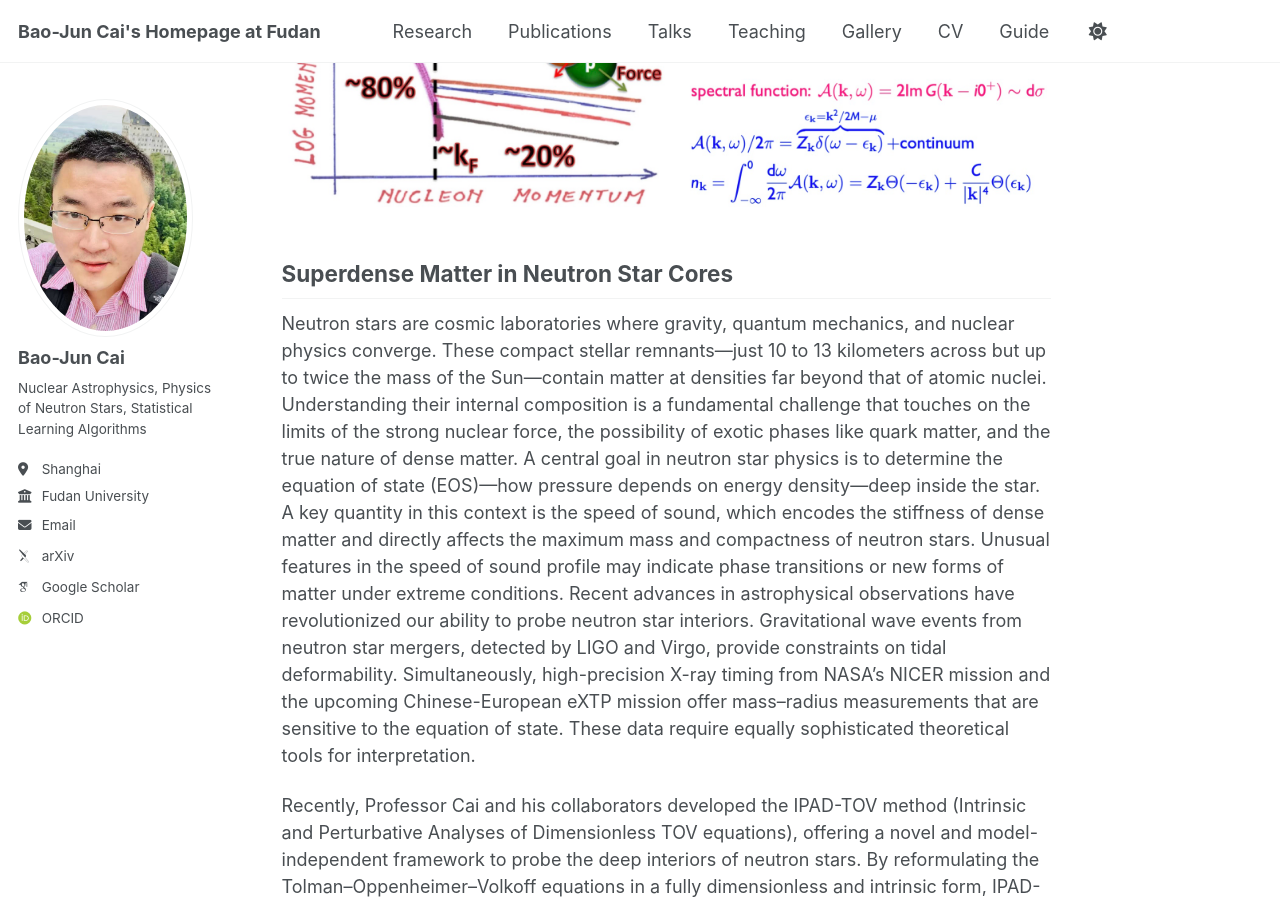
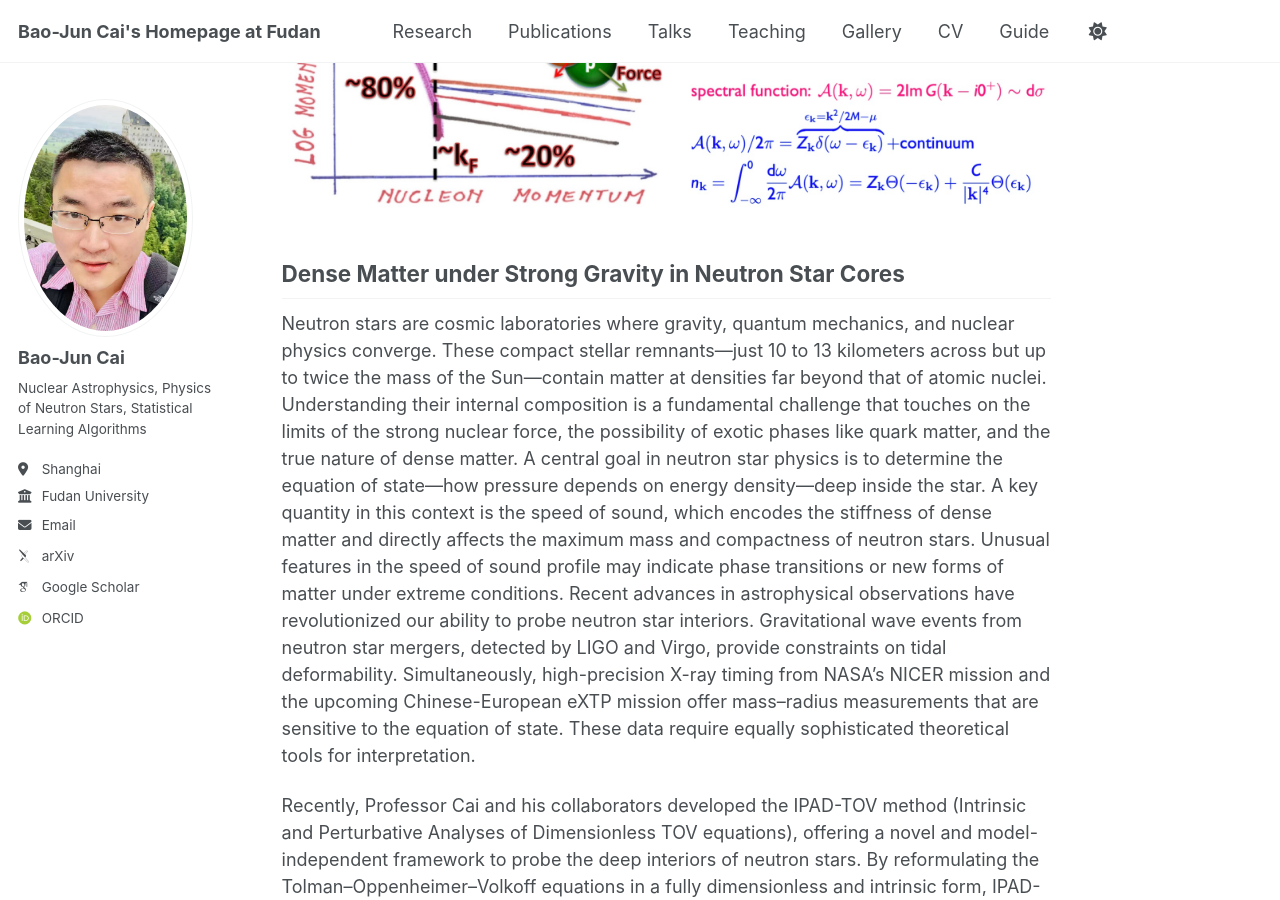
Before and after one commit to bjcai-phys/bjcai-phys.github.io, a Jekyll site: the page built from _pages/research.md, in a window 1280 px wide and 900 px high, scrolled down 1012 px. Built offline with Jekyll 4.4.1, drawn with Linux system fonts in a browser that asks for light colours; some web fonts are replaced; some of the changed text lies outside the part shown.

Commit message:
Update research.md

```diff
--- a/_pages/research.md
+++ b/_pages/research.md
@@ -14,12 +14,15 @@ Professor Cai’s group is investigating novel aspects of NN-SRCs and their wide
 ![Sketch of nucleon momentum distribution, figure taken from <ins>O.Hen et al., RMP, 89, 045002</ins>](https://bjcai-phys.github.io/images/nk-skt.jpg){:width="100%"}
 
 
-## Superdense Matter in Neutron Star Cores
+## Dense Matter under Strong Gravity in Neutron Star Cores
 
-Neutron stars are cosmic laboratories where gravity, quantum mechanics, and nuclear physics converge. These compact stellar remnants—just 10 to 13 kilometers across but up to twice the mass of the Sun—contain matter at densities far beyond that of atomic nuclei. Understanding their internal composition is a fundamental challenge that touches on the limits of the strong nuclear force, the possibility of exotic phases like quark matter, and the true nature of dense matter. A central goal in neutron star physics is to determine the equation of state (EOS)—how pressure depends on energy density—deep inside the star. A key quantity in this context is the speed of sound, which encodes the stiffness of dense matter and directly affects the maximum mass and compactness of neutron stars. Unusual features in the speed of sound profile may indicate phase transitions or new forms of matter under extreme conditions. Recent advances in astrophysical observations have revolutionized our ability to probe neutron star interiors. Gravitational wave events from neutron star mergers, detected by LIGO and Virgo, provide constraints on tidal deformability. Simultaneously, high-precision X-ray timing from NASA’s NICER mission and the upcoming Chinese-European eXTP mission offer mass–radius measurements that are sensitive to the equation of state. These data require equally sophisticated theoretical tools for interpretation.
+Neutron stars are cosmic laboratories where gravity, quantum mechanics, and nuclear physics converge. These compact stellar remnants—just 10 to 13 kilometers across but up to twice the mass of the Sun—contain matter at densities far beyond that of atomic nuclei. Understanding their internal composition is a fundamental challenge that touches on the limits of the strong nuclear force, the possibility of exotic phases like quark matter, and the true nature of dense matter. A central goal in neutron star physics is to determine the equation of state—how pressure depends on energy density—deep inside the star. A key quantity in this context is the speed of sound, which encodes the stiffness of dense matter and directly affects the maximum mass and compactness of neutron stars. Unusual features in the speed of sound profile may indicate phase transitions or new forms of matter under extreme conditions. Recent advances in astrophysical observations have revolutionized our ability to probe neutron star interiors. Gravitational wave events from neutron star mergers, detected by LIGO and Virgo, provide constraints on tidal deformability. Simultaneously, high-precision X-ray timing from NASA’s NICER mission and the upcoming Chinese-European eXTP mission offer mass–radius measurements that are sensitive to the equation of state. These data require equally sophisticated theoretical tools for interpretation.
 
 Recently, Professor Cai and his collaborators developed the IPAD-TOV method (Intrinsic and Perturbative Analyses of Dimensionless TOV equations), offering a novel and model-independent framework to probe the deep interiors of neutron stars. By reformulating the Tolman–Oppenheimer–Volkoff equations in a fully dimensionless and intrinsic form, IPAD-TOV isolates the core physical features of neutron star structure—revealing universal relations among pressure, energy density, compactness, and the trace of the energy-momentum tensor. Most notably, it enables the direct extraction of the central equation of state from astrophysical observations, without relying on a specific nuclear model.
 This novel approach can be extended to investigate structure of rotating neutron stars and the transport properties, such as thermal conduction and viscosity. As precision data from LIGO, NICER, and the upcoming eXTP mission continue to advance, the IPAD-TOV method offers a powerful theoretical bridge between multi-messenger observations and the fundamental physics of the strongest forces in nature. Figure taken from <ins>Bao-Jun Cai and Bao-An Li, EPJA, 61, 55 (2025).</ins>
 
 
 ![](https://bjcai-phys.github.io/images/ipadtov-skt.jpg){:width="100%"}
+
+
+## Relativistic-Mean-Field Theory and its Developments
```
